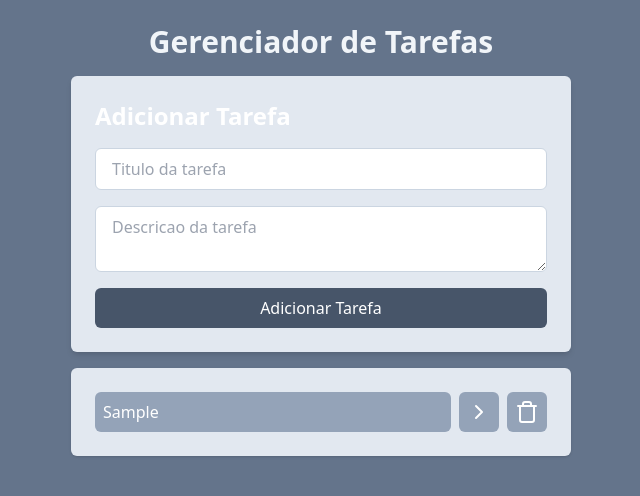
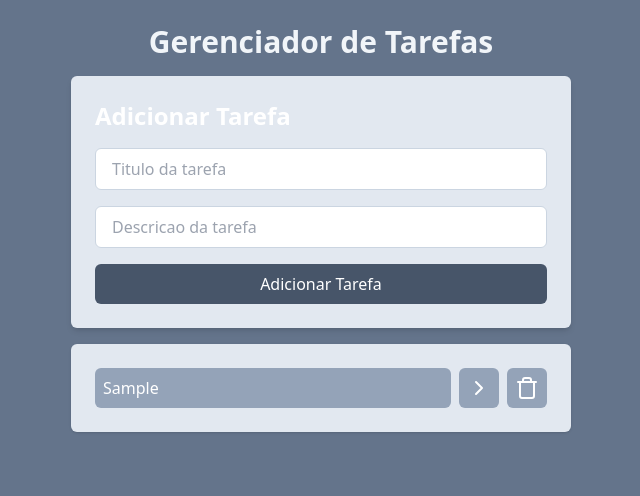
Before and after one commit to FlavioFj20/fl_to_do_list, a React (Vite) app: page / in a window 1280 px wide. Both pictures are taken after typing "Sample", "Sample" into the empty fields and a click on the button "Adicionar Tarefa". Shown: the top 496 px of the page, without its empty margins (319-959 px from the left). Built offline with nearby package versions, Linux system fonts and the light colour scheme.

Commit message:
add final updates

```diff
--- a/src/App.jsx
+++ b/src/App.jsx
@@ -2,6 +2,7 @@ import { useEffect, useState } from "react";
 import AddTask from "./components/AddTask";
 import Tasks from "./components/Tasks";
 import { v4 } from "uuid";
+import Title from "./components/Title"
 
 function App() {
   const [task, setTasks] = useState(
@@ -11,6 +12,25 @@ function App() {
   useEffect(() => {
     localStorage.setItem("task", JSON.stringify(task));
   }, [task]);
+
+  // useEffect(() => {
+  //   const fethTasks = async () => {
+  //     //Chamer a API
+  //     const response = await fetch(
+  //       "https://jsonplaceholder.typicode.com/users/1/todos?_limit=10",
+  //       {
+  //         method: "GET",
+  //       }
+  //     );
+  //     //Pegar os dados que a api retorna
+  //     const data = await response.json();
+
+  //     //Persistir os dados no states
+  //     setTasks(data);
+  //   };
+  //   //chamada da api para pegar as tarefas
+  //   fethTasks();
+  // }, []);
 
   function onTaskClick(taskId) {
     const newTasks = task.map((task) => {
@@ -40,11 +60,11 @@ function App() {
   }
 
   return (
-    <div className="w-screen h-screen bg-slate-500 flex justify-center p-6">
+    <div className="w-screen h-screen bg-slate-500 flex justify-center p-6 overflow-auto">
       <div className="w-[500px] space-y-4">
-        <h1 className="text-3xl text-slate-100 font-bold text-center">
+        <Title>
           Gerenciador de Tarefas
-        </h1>
+        </Title>
         <AddTask onTaskAddSubmit={onTaskAddSubmit} />
         <Tasks
           tasks={task}
--- a/src/components/AddTask.jsx
+++ b/src/components/AddTask.jsx
@@ -1,4 +1,5 @@
 import { useState } from "react";
+import Input from "./Input";
 
 function AddTask(props) {
   const [title, setTitle] = useState("");
@@ -12,7 +13,7 @@ function AddTask(props) {
           event.preventDefault();
         }}
       >
-        <input
+        {/* <input
           type="text"
           placeholder="Titulo da tarefa"
           className="py-2 px-4 rounded-md border border-slate-300 outline-slate-400"
@@ -24,7 +25,17 @@ function AddTask(props) {
           className="py-2 px-4 rounded-md border border-slate-300 outline-slate-400"
           value={description}
           onChange={(event) => setDescription(event.target.value)}
-        ></textarea>
+        ></textarea> */}
+        <Input
+          placeholder="Titulo da tarefa"
+          value={title}
+          onChange={(event) => setTitle(event.target.value)}
+        />
+        <Input
+          placeholder="Descricao da tarefa"
+          value={description}
+          onChange={(event) => setDescription(event.target.value)}
+        />
         <button
           type="submit"
           onClick={() => {
--- /dev/null
+++ b/src/components/Button.jsx
@@ -0,0 +1,12 @@
+function Button(props) {
+  return (
+    <button
+      className="bg-slate-400 text-white p-2 rounded-md "
+      {...props}
+    >
+      {props.children}
+    </button>
+  );
+}
+
+export default Button;
--- /dev/null
+++ b/src/components/Input.jsx
@@ -0,0 +1,10 @@
+function Input(props) {
+  return (
+    <input
+      className="py-2 px-4 rounded-md border border-slate-300 outline-slate-400"
+      {...props}
+    />
+  );
+}
+
+export default Input;
--- a/src/components/Tasks.jsx
+++ b/src/components/Tasks.jsx
@@ -1,5 +1,6 @@
 import { ChevronRightIcon, TrashIcon } from "lucide-react";
 import { useNavigate } from "react-router-dom";
+import Button from "./Button";
 
 function Tasks(props) {
   const navigate = useNavigate();
@@ -23,18 +24,16 @@ function Tasks(props) {
           >
             {task.title}
           </button>
-          <button
+          <Button
             onClick={() => onSeeDetailsClick(task)}
-            className="bg-slate-400 text-white p-2 rounded-md "
           >
             <ChevronRightIcon />
-          </button>
-          <button
+          </Button>
+          <Button
             onClick={() => props.onTaskClickDelete(task.id)}
-            className="bg-slate-400 text-white p-2 rounded-md "
           >
             <TrashIcon />
-          </button>
+          </Button>
         </li>
       ))}
     </ul>
--- /dev/null
+++ b/src/components/Title.jsx
@@ -0,0 +1,9 @@
+function Title(props) {
+  return (
+    <h1 className="text-3xl text-slate-100 font-bold text-center" {...props}>
+      {props.children}
+    </h1>
+  );
+}
+
+export default Title;
--- a/src/pages/TaskPage.jsx
+++ b/src/pages/TaskPage.jsx
@@ -1,6 +1,7 @@
 import { ChevronLeft } from "lucide-react";
 import { useSearchParams } from "react-router-dom";
 import { useNavigate } from "react-router-dom";
+import Title from "../components/Title"
 
 function TaskPage() {
   const navigate = useNavigate();
@@ -15,9 +16,9 @@ function TaskPage() {
           <button onClick={() => navigate(-1)} className="absolute left-0 top-0 bottom-0 text-slate-100">
             <ChevronLeft />
           </button>
-          <h1 className="text-3xl text-slate-100 font-bold text-center">
+          <Title>
             Detalhes da tarefa
-          </h1>
+          </Title>
         </div>
         <div className="bg-slate-200 p-4 rounded-md">
           <h2 className="text-xl font-bold text-slate-600">{title}</h2>
```
